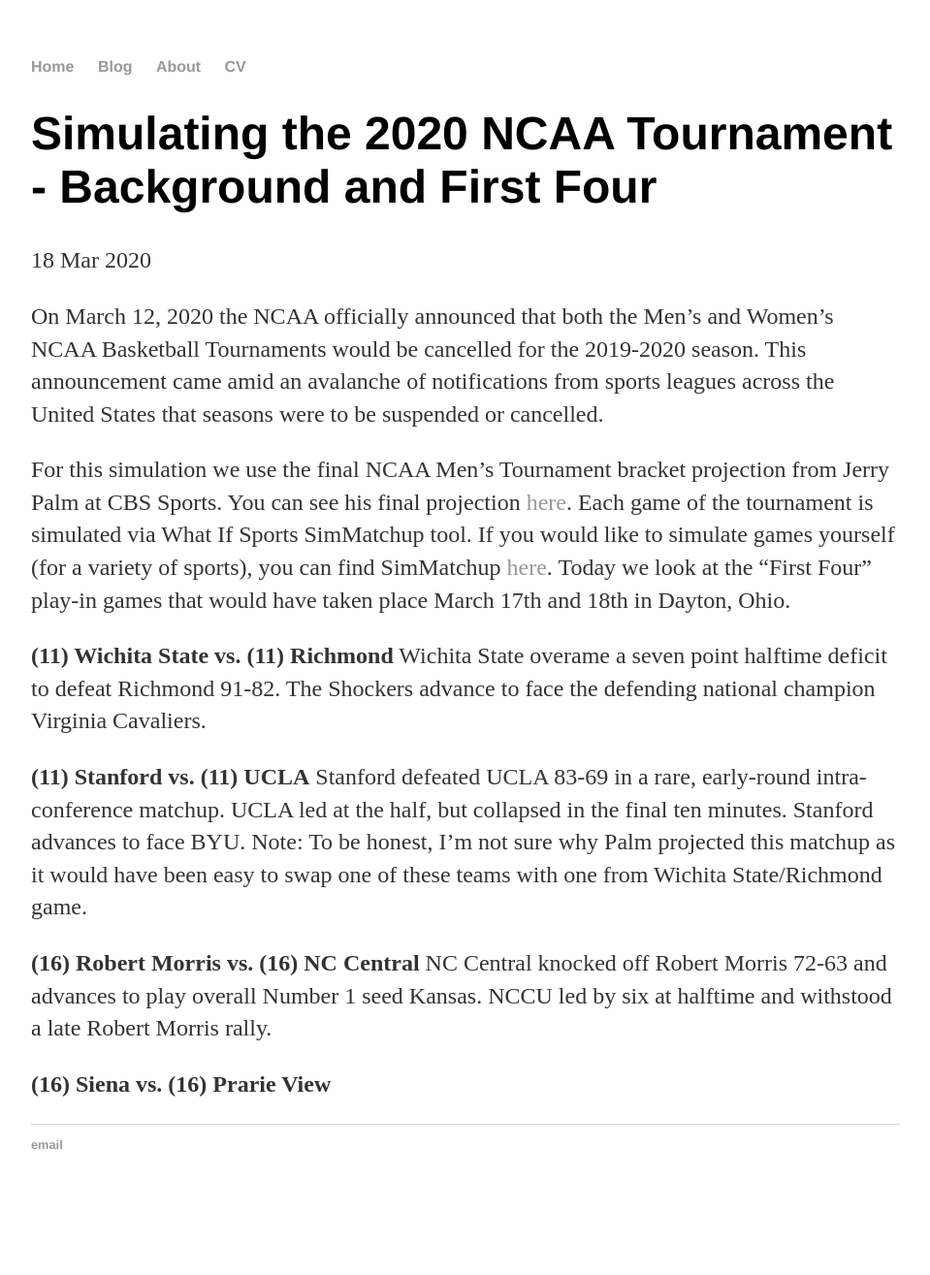
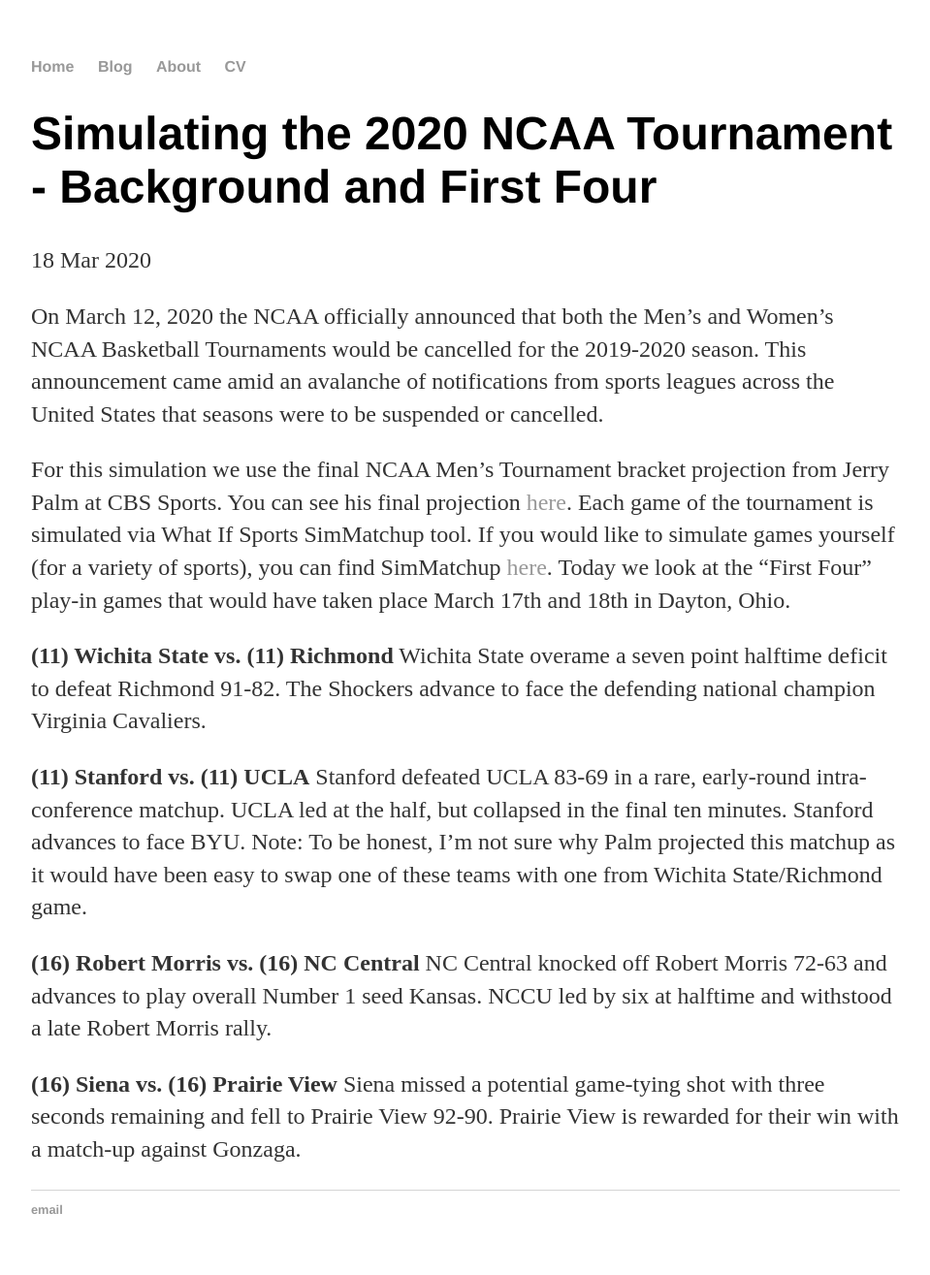
Before and after one commit to stephenhillphd/stephenhillphd.github.io, a Jekyll site: the page built from _posts/2020-03-18-simulating-the-NCAA-tournament.md, in a window 1280 px wide. Shown: the whole page at 97% size, without its empty margins (160-1119 px from the left). Built offline with Jekyll 4.4.1, drawn with Linux system fonts in a browser that asks for light colours; before the commit the page ends 1248 px from its top, so only the background shows below that.

Commit message:
Update 2020-03-18-simulating-the-NCAA-tournament.md

```diff
--- a/_posts/2020-03-18-simulating-the-NCAA-tournament.md
+++ b/_posts/2020-03-18-simulating-the-NCAA-tournament.md
@@ -20,4 +20,5 @@ Stanford defeated UCLA 83-69 in a rare, early-round intra-conference matchup. UC
 **(16) Robert Morris vs. (16) NC Central**
 NC Central knocked off Robert Morris 72-63 and advances to play overall Number 1 seed Kansas. NCCU led by six at halftime and withstood a late Robert Morris rally.
 
-**(16) Siena vs. (16) Prarie View**
+**(16) Siena vs. (16) Prairie View**
+Siena missed a potential game-tying shot with three seconds remaining and fell to Prairie View 92-90. Prairie View is rewarded for their win with a match-up against Gonzaga.
```
